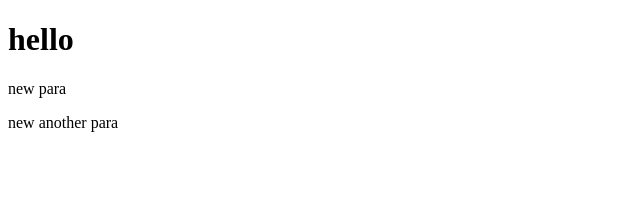
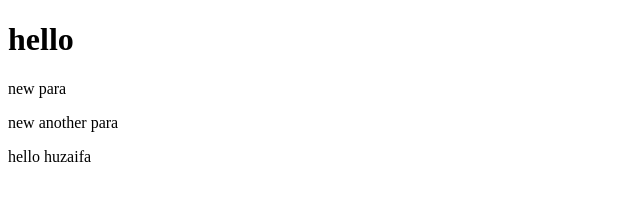
Before and after one commit to SyedHuzaifa98/newrepository, a plain HTML site: page index.html in a window 1280 px wide. Shown: the whole page, without its empty margins (0-640 px from the left). Drawn offline with Linux system fonts and the light colour scheme.

Commit message:
Update index.html

```diff
--- a/index.html
+++ b/index.html
@@ -12,6 +12,7 @@
     <h1>hello</h1>
     <p>new para</p>
     <p>new another para</p>
+    <p>hello huzaifa</p>
 
 </body>
 
```
